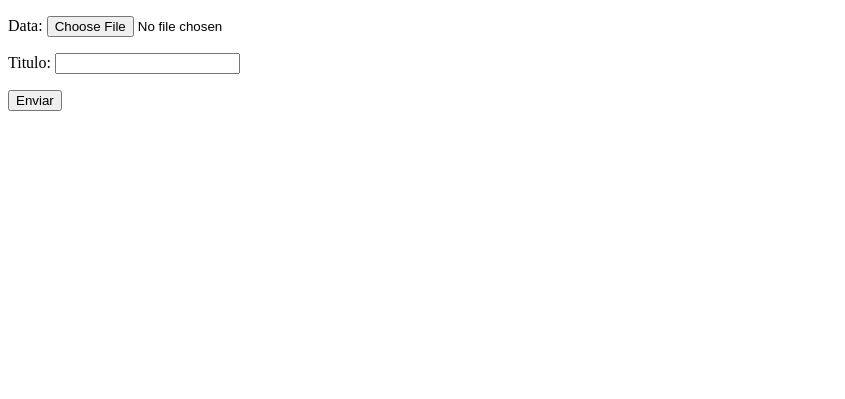
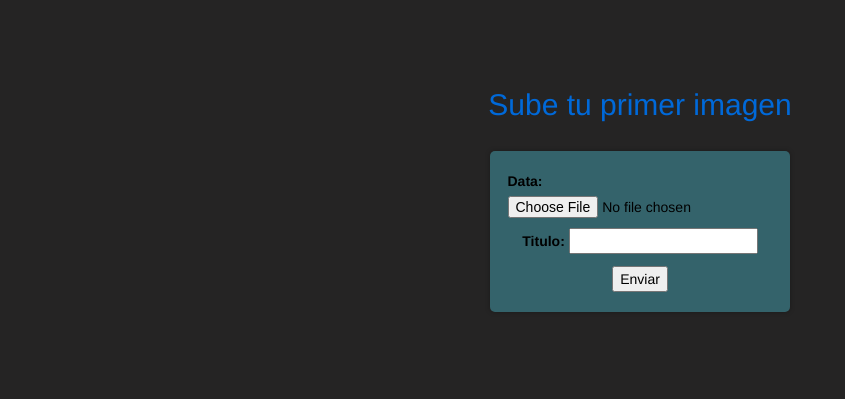
Before and after one commit to Javiramos276/Django_test, a Django app: page /qrnuevo/ in a window 1280 px wide. Shown: the top 399 px of the page, without its empty margins (0-845 px from the left). Run offline with Django 4.2, Linux system fonts and the light colour scheme; the visitor is signed in with stand-in values (Sample User, id 1); some libraries are stand-ins or nearby versions.

Commit message:
Se modifico el form, la vista general y se agregaron menus desplegables

```diff
--- a/qrscan/qr/models.py
+++ b/qrscan/qr/models.py
@@ -1,7 +1,8 @@
 from django.db import models
 import qrcode
+from django_resized import ResizedImageField
 
 
 class Qr(models.Model):
-    data = models.ImageField()
+    data = ResizedImageField(size=[200, 200])
     titulo = models.CharField(max_length=100, null=True)
--- /dev/null
+++ b/qrscan/qr/static/css/qrnuevo.css
@@ -0,0 +1,51 @@
+body{
+    background-color:#252424 ;
+}
+
+button[type="submit"] {
+width: 100%;
+padding: 10px;
+margin-top: 20px;
+background-color: #3D888E;
+color: black;
+border: none;
+border-radius: 5px;
+cursor: pointer;
+}
+
+.container {
+    display: flex;
+    align-items: center;
+    justify-content: center;
+    height: 50vh;
+    flex-direction: column;
+}
+
+
+form {
+    display: flex;
+    flex-direction: column;
+    align-items: center;
+    justify-content: center;
+    width: 300px;
+    padding: 20px;
+    background-color: #34636b;
+    border-radius: 5px;
+    box-shadow: 0px 0px 5px rgba(0, 0, 0, 0.3);
+    color: black;
+}
+
+h2 {
+margin-top: 0;
+color: #0069d9;
+}
+
+button[type="submit"]:hover {
+background-color: #3D888E;
+}
+
+.title-container{
+display: flex;
+justify-content: center;
+margin-bottom: 20px;
+}
--- a/qrscan/qr/templates/qrnuevo.html
+++ b/qrscan/qr/templates/qrnuevo.html
@@ -1,20 +1,31 @@
 <!DOCTYPE html>
+{% load static %}
 <html lang="en">
 <head>
     <meta charset="UTF-8">
     <meta http-equiv="X-UA-Compatible" content="IE=edge">
     <meta name="viewport" content="width=device-width, initial-scale=1.0">
+
+    <link rel="stylesheet" href="//maxcdn.bootstrapcdn.com/bootstrap/3.2.0/css/bootstrap.min.css">
+    <link rel="stylesheet" href="//maxcdn.bootstrapcdn.com/bootstrap/3.2.0/css/bootstrap-theme.min.css">
+    <link rel="stylesheet" href="{% static 'css/qrnuevo.css' %}">
+
     <title>Document</title>
 </head>
 <body>
 
-    <form method="post" enctype="multipart/form-data">
+    <div class="container">
+        <div class="title-container">
+            <h2>Sube tu primer imagen</h2>
+        </div>
+        <form method="post" enctype="multipart/form-data">
 
-        {% csrf_token %}
-        {{form.as_p}}
+            {% csrf_token %}
+            {{form.as_p}}
 
-    <button type="sumbit">Enviar</button>
-    </form>
+        <button type="sumbit">Enviar</button>
+        </form>
+    </div>
 
 </body>
 </html>
--- a/qrscan/qr/urls.py
+++ b/qrscan/qr/urls.py
@@ -7,6 +7,6 @@ urlpatterns = [
     path('', logging, name='bienvenido'),
     path('accounts/login/bienvenido/', index, name='welcome'),
     path('accounts/logout/home/', logging, name='goodbye'),
-    path("accounts/", include("django.contrib.auth.urls")),
+    path('accounts/', include("django.contrib.auth.urls")),
     path('qrnuevo/', qrnuevo)
 ]
--- a/qrscan/qr/views.py
+++ b/qrscan/qr/views.py
@@ -5,7 +5,7 @@ from .forms import QrForm
 
 @login_required
 def index(request):
-    qr = Qr.objects.all().first()
+    qr = Qr.objects.all()
     context = {"qr":qr}
     return render(request, "index.html", context)
 
@@ -24,7 +24,11 @@ def qrnuevo(request):
         form = QrForm(request.POST,request.FILES)
         if form.is_valid():
             form.save()
-            return redirect('/')
-        print(form.errors)
+            return redirect('/accounts/login/bienvenido/')
         print("Es un post")
     return render(request,'qrnuevo.html', {'form':form})
+
+# def photo_view(request):
+#     qr = Qr.objects.all().first()
+#     context = {'photos': qr}
+#     return render(request,'index.html', context)
```
Also changed, not shown: qrscan/qr/static/css/index.css (+30 -15 lines), qrscan/qr/templates/index.html (+26 -10 lines), qrscan/qr/migrations/0004_alter_qr_data.py (added), qrscan/qr/migrations/0005_alter_qr_data.py (added).
